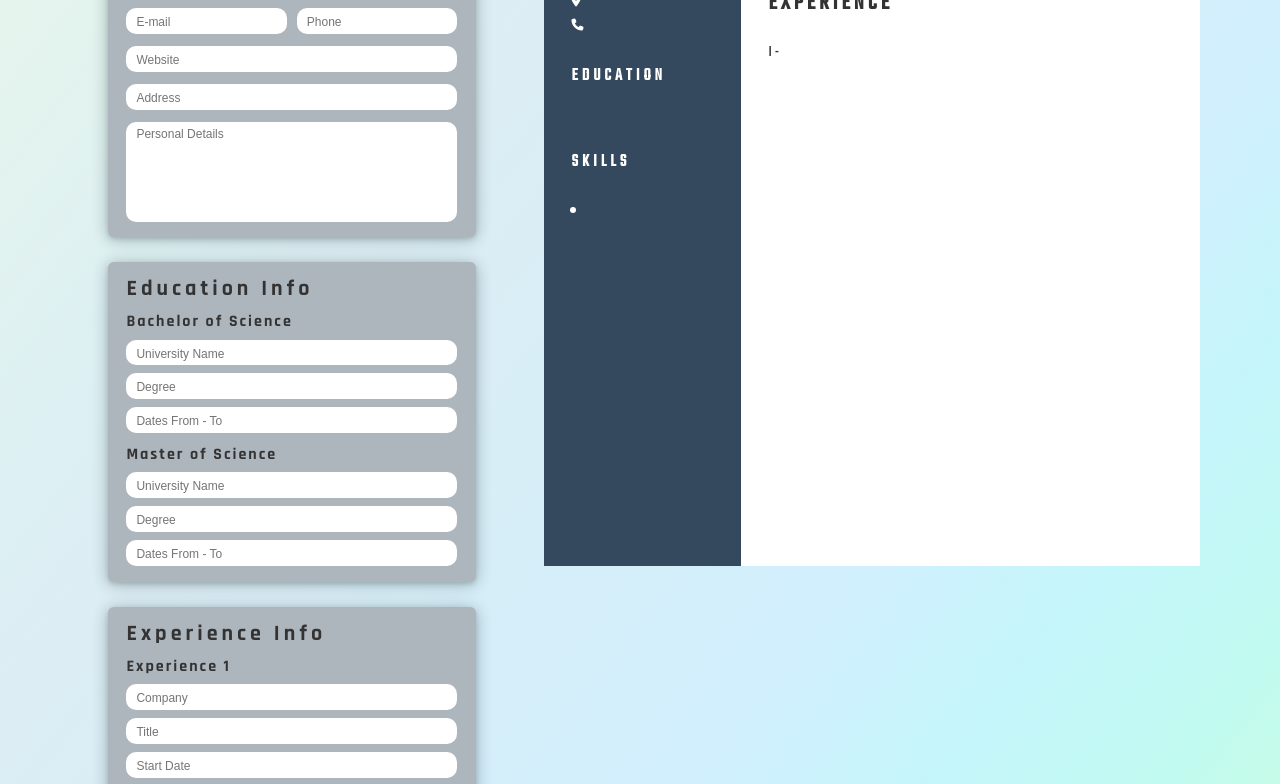
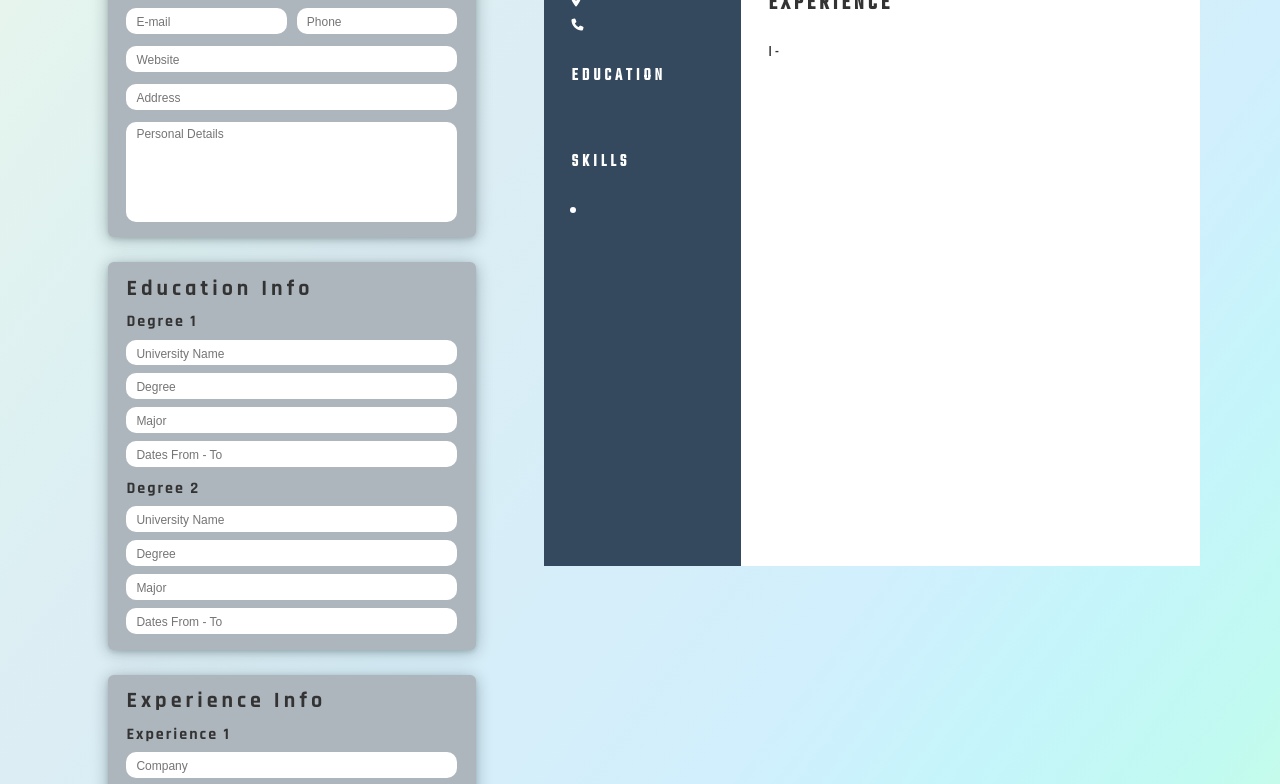
Before and after one commit to hbilgil/cv-creator-react-app, a React (Create React App) app: page / in a window 1280 px wide. Shown: the part 418-1202 px from the top of the page. Built offline with nearby package versions, Linux system fonts and the light colour scheme; a web font is replaced by a local one.

Commit message:
Edit EducationInfo component for style and info changes

```diff
--- a/src/components/Form/EducationInfo.js
+++ b/src/components/Form/EducationInfo.js
@@ -15,7 +15,7 @@ class EducationInfo extends React.Component {
                 <BigHeader>Education Info</BigHeader>
                 <EducationForm>
                     <DegreesDiv>
-                        <SmallHeader>Bachelor of Science</SmallHeader>
+                        <SmallHeader>Degree 1</SmallHeader>
                         <Input
                             placeholder="University Name"
                             name="universityName1"
@@ -33,20 +33,28 @@ class EducationInfo extends React.Component {
                             required>
                         </Input>
                         <Input
+                            placeholder="Major"
+                            name="universityMajor1"
+                            value={this.props.educationInfo[2].value}
+                            onChange={this.props.handleEducationInfoChange}
+                            type="text"
+                            required>
+                        </Input>
+                        <Input
                             placeholder="Dates From - To"
                             name="universityDate1"
-                            value={this.props.educationInfo[2].value}
+                            value={this.props.educationInfo[3].value}
                             onChange={this.props.handleEducationInfoChange}
                             type="text"
                             required>
                         </Input>
                     </DegreesDiv>
                     <DegreesDiv>
-                        <SmallHeader>Master of Science</SmallHeader>
+                        <SmallHeader>Degree 2</SmallHeader>
                         <Input
                             placeholder="University Name"
                             name="universityName2"
-                            value={this.props.educationInfo[3].value}
+                            value={this.props.educationInfo[4].value}
                             onChange={this.props.handleEducationInfoChange}
                             type="text"
                             required>
@@ -54,7 +62,15 @@ class EducationInfo extends React.Component {
                         <Input
                             placeholder="Degree"
                             name="universityDegree2"
-                            value={this.props.educationInfo[4].value}
+                            value={this.props.educationInfo[5].value}
+                            onChange={this.props.handleEducationInfoChange}
+                            type="text"
+                            required>
+                        </Input>
+                        <Input
+                            placeholder="Major"
+                            name="universityMajor2"
+                            value={this.props.educationInfo[6].value}
                             onChange={this.props.handleEducationInfoChange}
                             type="text"
                             required>
@@ -62,7 +78,7 @@ class EducationInfo extends React.Component {
                         <Input
                             placeholder="Dates From - To"
                             name="universityDate2"
-                            value={this.props.educationInfo[5].value}
+                            value={this.props.educationInfo[7].value}
                             onChange={this.props.handleEducationInfoChange}
                             type="text"
                             required>
```
